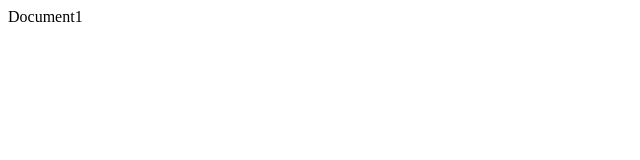
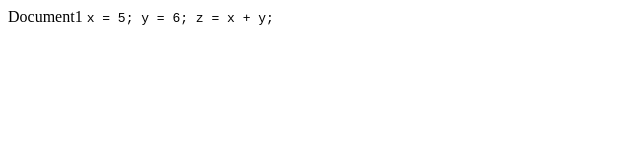
Before and after one commit to Jyothsnamarishetti/Aboutme, a plain HTML site: page index.html in a window 1280 px wide. Shown: the whole page, without its empty margins (0-640 px from the left). Drawn offline with Linux system fonts and the light colour scheme.

Commit message:
html code added

```diff
--- a/index.html
+++ b/index.html
@@ -8,3 +8,8 @@
     Document1
 </body>
 </html>
+<code>
+x = 5;
+y = 6;
+z = x + y;
+</code>
```
